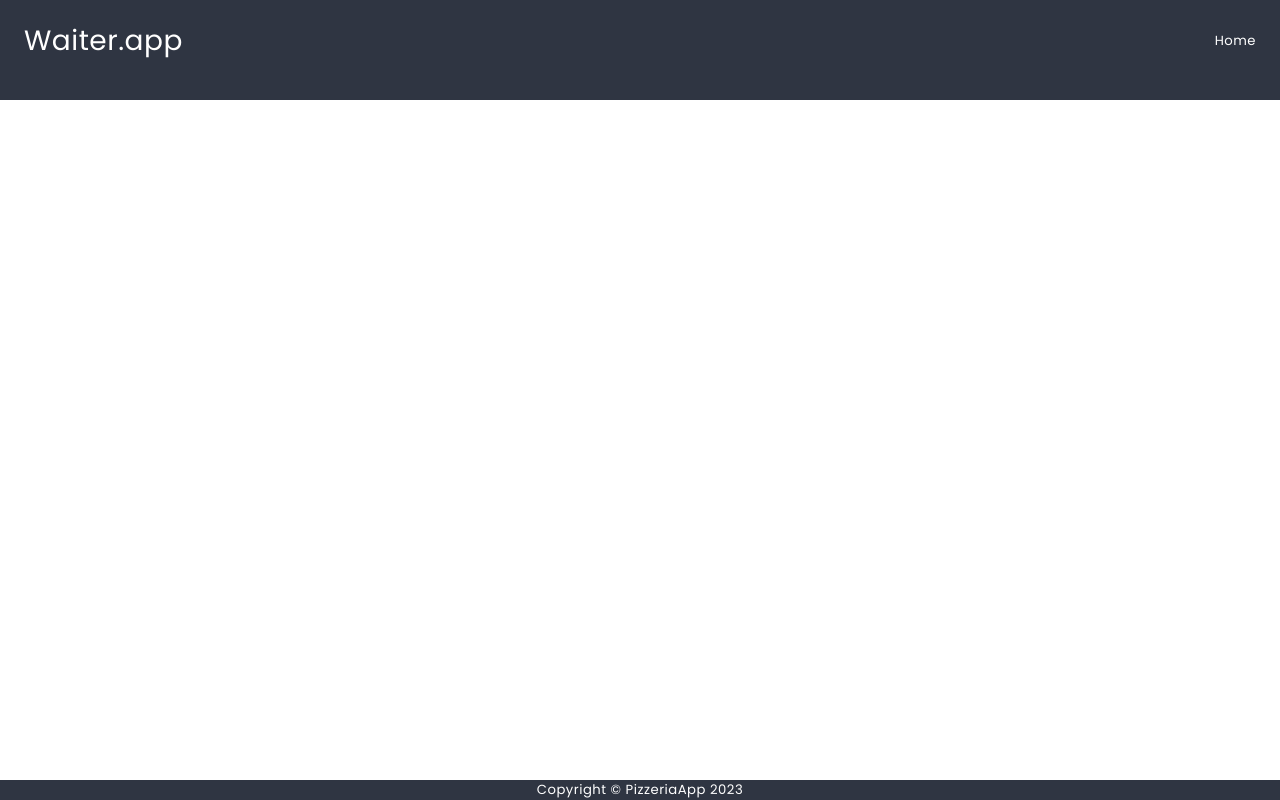
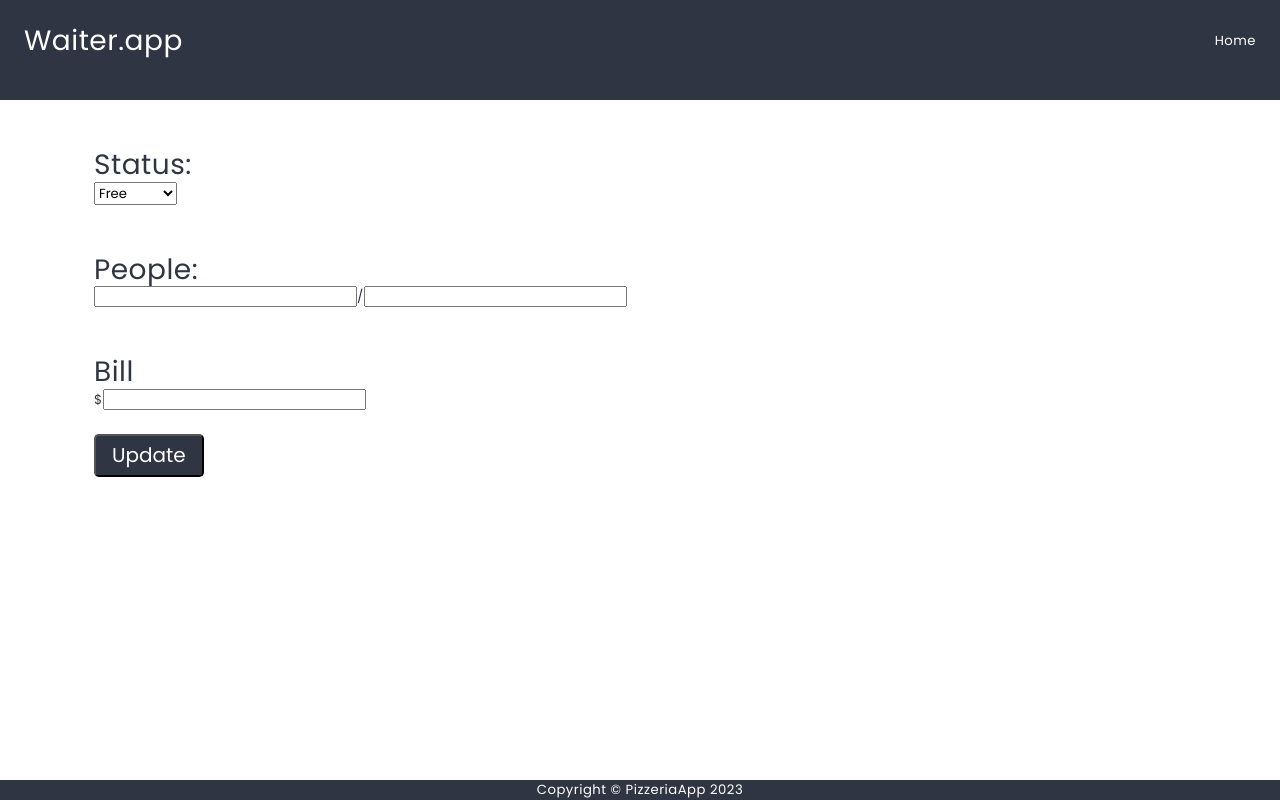
Before and after one commit to Dareczka-alt/Waiter-app, a React (Create React App) app: page /table/1 in a window 1280 px wide. Built offline with nearby package versions, Linux system fonts and the light colour scheme; no server answers.

Commit message:
Dispatch is not a function bug

```diff
--- a/package.json
+++ b/package.json
@@ -20,6 +20,7 @@
     "react-scripts": "5.0.1",
     "redux": "4.2.1",
     "redux-devtools-extension": "2.13.9",
+    "redux-thunk": "^2.4.2",
     "sass": "^1.66.1",
     "web-vitals": "^2.1.4"
   },
--- a/public/db/app.json
+++ b/public/db/app.json
@@ -2,19 +2,31 @@
   "tables": [
     {
       "id": 1,
-      "status": "Free"
+      "status": "Free",
+      "peopleSitting": "0",
+      "peopleMax": "0",
+      "bill": "0"
     },
     {
       "id": 2,
-      "status": "Free"
+      "status": "Free",
+      "peopleSitting": "0",
+      "peopleMax": "0",
+      "bill": "0"
     },
     {
       "id": 3,
-      "status": "Free"
+      "status": "Free",
+      "peopleSitting": "0",
+      "peopleMax": "0",
+      "bill": "0"
     },
     {
       "id": 4,
-      "status": "Free"
+      "status": "Free",
+      "peopleSitting": "0",
+      "peopleMax": "0",
+      "bill": "0"
     }
   ]
 }
--- a/src/App.js
+++ b/src/App.js
@@ -4,15 +4,23 @@ import TableForm from './components/TableForm/TableForm'
 import Footer from './components/Footer/Footer'
 import { Routes, Route } from 'react-router-dom';
 import { Container } from 'react-bootstrap';
+import { fetchTables } from './redux/store';
+import { useEffect } from 'react';
+import { useDispatch } from 'react-redux';
 
 const App = (props) => {
+
+  const dispatch = useDispatch();
+
+  useEffect(() => dispatch(fetchTables()), [dispatch]);
+
   return (
     <main>
       <Navigation />
       <Container>
         <Routes>
           <Route path="/" element={<TableList />} />
-          <Route path={'/tables/'} element={<TableForm />} />
+          <Route path={'/table/:tableId'} element={<TableForm />} />
         </Routes>
       </Container>
       <Footer />
@@ -20,5 +28,4 @@ const App = (props) => {
   );
 };
 
-
 export default App;
--- a/src/components/Table/Table.js
+++ b/src/components/Table/Table.js
@@ -1,6 +1,8 @@
 import styles from './Table.module.scss'
 import clsx from 'clsx';
 import { Link } from 'react-router-dom';
+
+
 
 
 const Table = (props) => {
@@ -12,13 +14,13 @@ const Table = (props) => {
         <div className="row justify-contetnt-between align-items-center">
           <h2 className="col-2 m-4">Table {props.id} </h2>
           <p className="col-2 m-5"><span className={styles.status}>Status:</span> {props.status} </p>
-          <div className={clsx("col-6", styles.buttoncon)}><Link to={'/tables/' + props.id} ><button className={clsx("btn-default, btn-lg", styles.btnshow)}>Show more</button></Link></div>
+          <div className={clsx("col-6", styles.buttoncon)}><Link to={'/table/' + props.id} ><button className={clsx("btn-default, btn-lg", styles.btnshow)}>Show more</button></Link></div>
 
         </div>
       </li>
 
     </div>
-  )
+  );
 }
 
 export default Table;
--- a/src/components/TableForm/TableForm.js
+++ b/src/components/TableForm/TableForm.js
@@ -1,29 +1,52 @@
+import clsx from 'clsx';
+import styles from './TableForm.module.scss'
+import { useState } from 'react';
+import { updateTableParams } from '../../redux/store'
+import { useDispatch } from 'react-redux';
+
+
 const TableForm = () => {
+
+  const dispatch = useDispatch();
+
+  const [status, setStatus] = useState('');
+  const [peopleMax, setPeopleMax] = useState('');
+  const [peopleSitting, setPeopleSitting] = useState('');
+  const [bill, setBill] = useState('');
+
+  const handleSubmit = e => {
+    e.preventDefault();
+    dispatch(updateTableParams({ status, peopleMax, peopleSitting, bill }));
+  }
   return (
-    <div>
-      <div>
-        <p>Status:</p>
-        <select>
+    <form className="container" onSubmit={handleSubmit}>
+      <div >
+        <h3 className="mt-4 pt-4">Status:</h3>
+        <select value={status} onChange={e => setStatus(e.target.value)}>
           <option value="Free">Free</option>
           <option value="Busy">Busy</option>
           <option value="Cleaning">Cleaning</option>
+          <option value="Reserved">Reserved</option>
         </select>
       </div>
 
       <div>
-        <p>People:</p>
-        <input type="number"></input><span>/</span><input type="number"></input>
+        <h3 className="mt-4 pt-4">People:</h3>
+        <input type="text" value={peopleSitting} onChange={e =>
+          setPeopleSitting(e.target.value)} /><span>/</span><input type="text" value={peopleMax} onChange={e =>
+            setPeopleMax(e.target.value)} />
       </div>
 
       <div>
-        <p>Bill:</p>
-        <span>$</span><input type="number"></input>
+        <h3 className="mt-4 pt-4">Bill</h3>
+        <span>$</span><input type="text" value={bill} onChange={e =>
+          setBill(e.target.value)} />
       </div>
 
-      <button className="btn-default">Update</button>
+      <button className={clsx("btn-default btn-lg mt-4", styles.mybtn)}>Update</button>
 
 
-    </div>
+    </form >
   )
 
 }
--- a/src/components/TableForm/TableForm.module.scss
+++ b/src/components/TableForm/TableForm.module.scss
@@ -0,0 +1,12 @@
+@import '../../styles/settings.scss';
+
+.mybtn {
+  border-radius: 5px;
+  background: $color-dark;
+  color: $color-light;
+  position: absolute;
+}
+
+h3 {
+  margin: 10px;
+}
--- a/src/components/TableList/TableList.js
+++ b/src/components/TableList/TableList.js
@@ -6,7 +6,9 @@ import styles from './TableList.module.scss';
 
 
 const TableList = () => {
+
   const tables = useSelector(state => getAllTables(state));
+
   return (
     <div>
       <h1 className="ml-3 p-3">All tables</h1>
--- a/src/redux/initialState.js
+++ b/src/redux/initialState.js
@@ -1,22 +1,9 @@
 const initialState = {
   tables: [
-    {
-      id: 1,
-      status: 'Free',
-    },
-    {
-      id: 2,
-      status: 'Free',
-    },
-    {
-      id: 3,
-      status: 'Free',
-    },
-    {
-      id: 4,
-      status: 'Free',
-    }
+
   ],
+
+
 };
 
 export default initialState;
--- a/src/redux/store.js
+++ b/src/redux/store.js
@@ -1,18 +1,63 @@
 import initialState from './initialState'
-import { createStore } from 'redux';
+import { createStore, applyMiddleware, compose } from 'redux';
+import thunk from 'redux-thunk';
 
 //selectors
 export const getAllTables = (state) => state.tables;
-export const getTableById = ({ tables }, tableId) => tables.filter(table => table.id === tableId)[0];
+export const getTableById = ({ tables }, tableId) => tables.find(table => table.id === tableId)
+
+//create action names
+
+const createActionName = actionName => `app/tables/${actionName}`;
+const UPDATE_TABLES = createActionName('UPDATE_TABLES');
+
+//action creators
+export const updateTables = payload => ({ type: UPDATE_TABLES, payload });
+
+
+export const fetchTables = () => {
+  return (dispatch) => {
+    fetch('http://localhost:3131/api/tables')
+      .then(res => res.json())
+      .then(tables => dispatch(updateTables(tables)));
+  };
+};
+
+export const updateTableParams = (newParams) => {
+  return (dispatch) => {
+    const options = {
+      method: 'POST',
+      headers: {
+        'Content-Type': 'application/json'
+      },
+      body: JSON.stringify(newParams),
+    };
+    fetch('http://localhost:3131/tables', options)
+      .then(() => dispatch(updateTableParams(newParams)))
+
+  }
+}
+
 
 const reducer = (state, action) => {
-  return state;
+  switch (action.type) {
+    case UPDATE_TABLES:
+      return [...action.payload]
+
+    default:
+      return state;
+  }
+
+
 };
 
 const store = createStore(
   reducer,
   initialState,
-  window.__REDUX_DEVTOOLS_EXTENSION__ && window.__REDUX_DEVTOOLS_EXTENSION__()
+  compose(
+    applyMiddleware(thunk),
+    window.__REDUX_DEVTOOLS_EXTENSION__ ? window.__REDUX_DEVTOOLS_EXTENSION__() : f => f
+  )
 );
 
 export default store;
```
Also changed, not shown: 1 other file (tests, documents, lock files or other folders).
